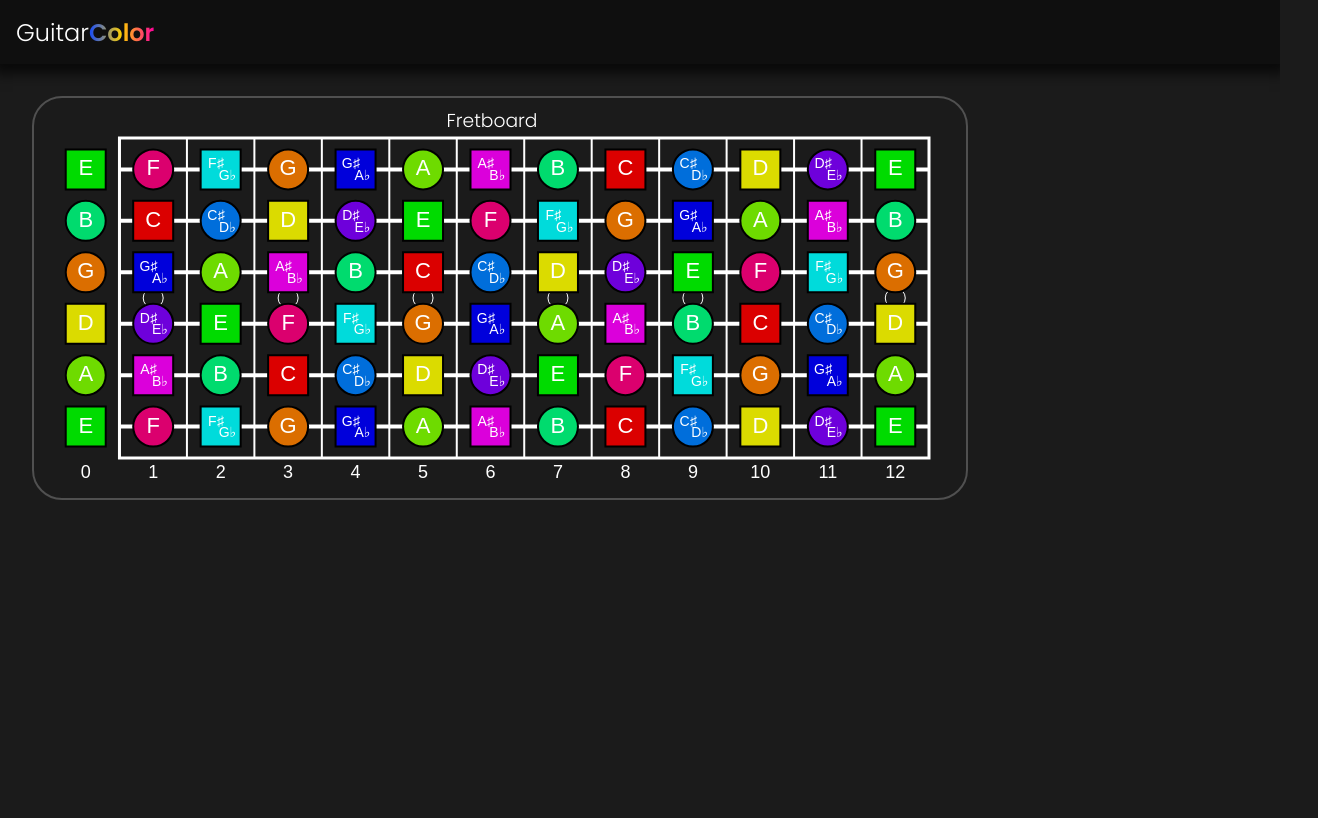
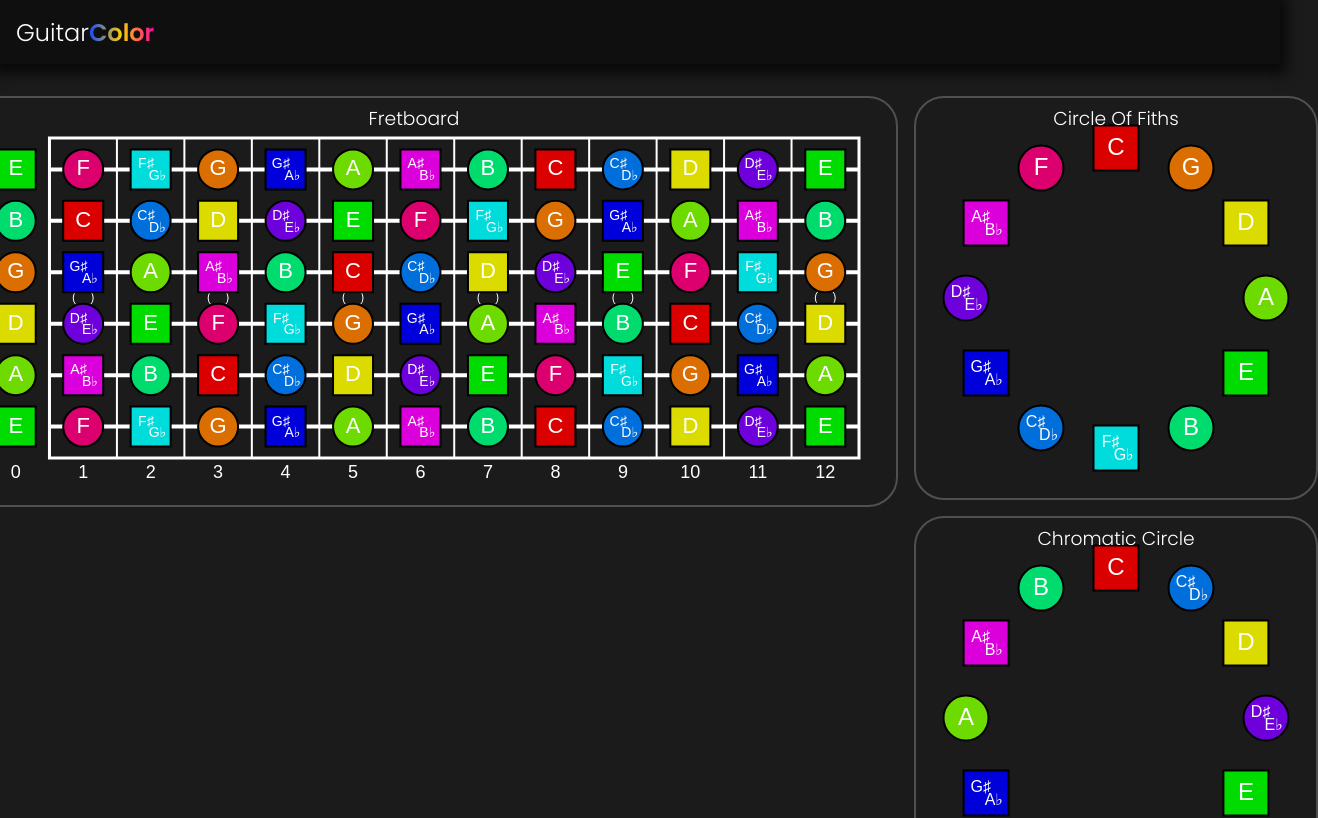
Before and after one commit to casperrr/color-guitar, a Next.js app: page / in a window 1280 px wide. Shown: the top 818 px of the page, 1318 px wide, since content can reach past the window. Built offline with nearby package versions, Linux system fonts and the light colour scheme.

Commit message:
added two circles need to fix css

```diff
--- a/app/homePage.module.css
+++ b/app/homePage.module.css
@@ -1,5 +1,12 @@
 .main_container{
     display: flex;
-    gap: 2rem;
+    gap: 1rem;
     margin: 2rem;
+    justify-content: center;
 }
+
+.circle_container{
+    display: flex;
+    gap: 1rem;
+    flex-wrap: wrap;
+}
--- a/app/page.jsx
+++ b/app/page.jsx
@@ -1,11 +1,17 @@
 
 import Fretboard from '@/components/Fretboard/Fretboard';
 import styles from './homePage.module.css';
+import CircleOfFiths from '@/components/CircleOfFiths/CircleOfFiths';
+import ChromaticCircle from '@/components/ChromaticCircle/ChromaticCircle';
 
 export default function Home() {
   return (
     <main className={styles.main_container}>
       <Fretboard/>
+      <div className={styles.circle_container}>
+        <CircleOfFiths/>
+        <ChromaticCircle/>
+      </div>
     </main>
   )
 }
--- a/components/Fretboard/Fretboard.jsx
+++ b/components/Fretboard/Fretboard.jsx
@@ -5,9 +5,11 @@ const Fretboard = () => {
 
 
     return(
-        <div className="canvas_container">
+        <div className="canvas_container fretboardCanvas">
             <h3>Fretboard</h3>
-            <Canvas instance={"fretboardCode"} />
+            <div>
+                <Canvas instance={"fretboardCode"} />
+            </div>
         </div>
     );
 };
--- a/styles/globals.css
+++ b/styles/globals.css
@@ -17,7 +17,6 @@ body{
 } */
 
 .canvas_container{
-    padding-right: 2rem;
     border: #ffffff3b;
     border-style: solid;
     border-width: 2px;
@@ -27,11 +26,15 @@ body{
     align-items: center;
 }
 
+.fretboardCanvas{
+    padding-right: 2rem;
+    align-self: baseline;
+}
+
 .canvas_container h3 {
     position: absolute;
     font-weight: 300;
-    margin: 0.5rem 0 2rem 1rem;
-    /* margin: 1rem 0 0 1rem; */
+    margin-top: 0.4rem;
 }
 
 .circle_container{
```
